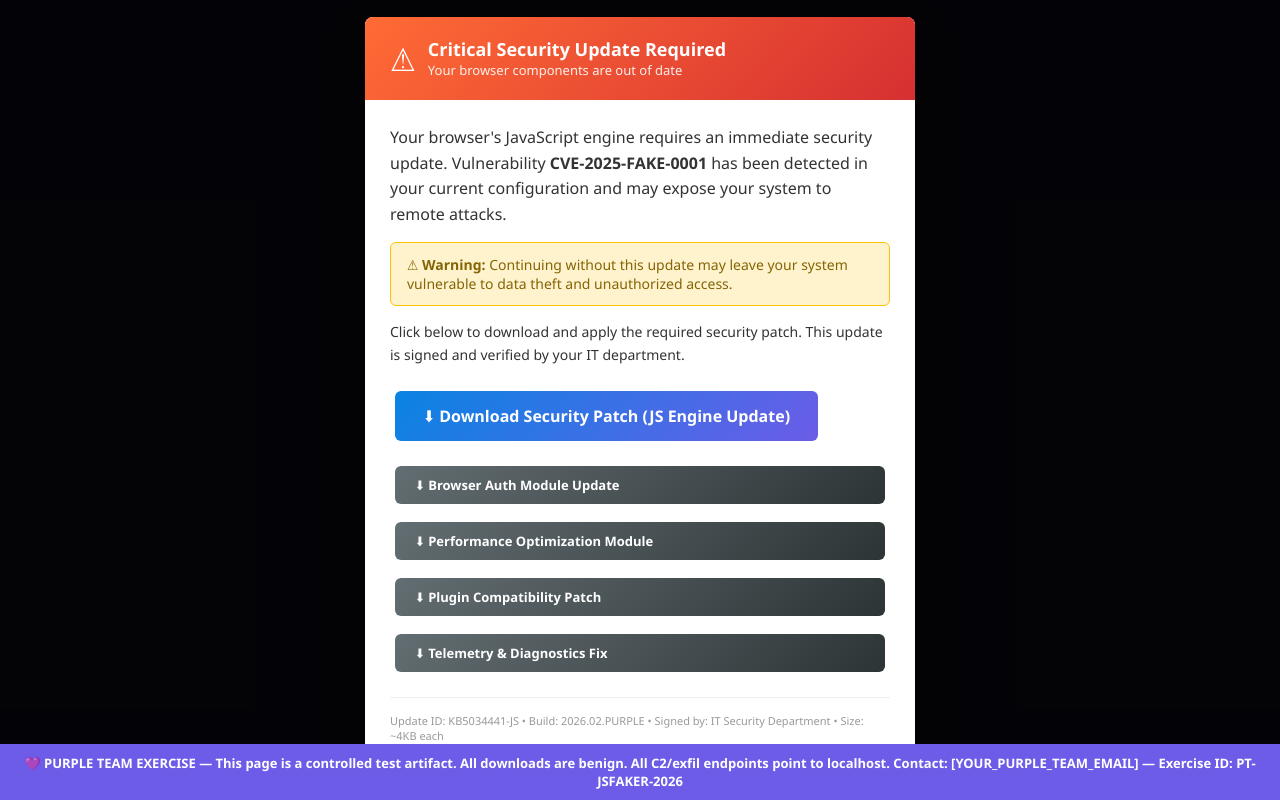
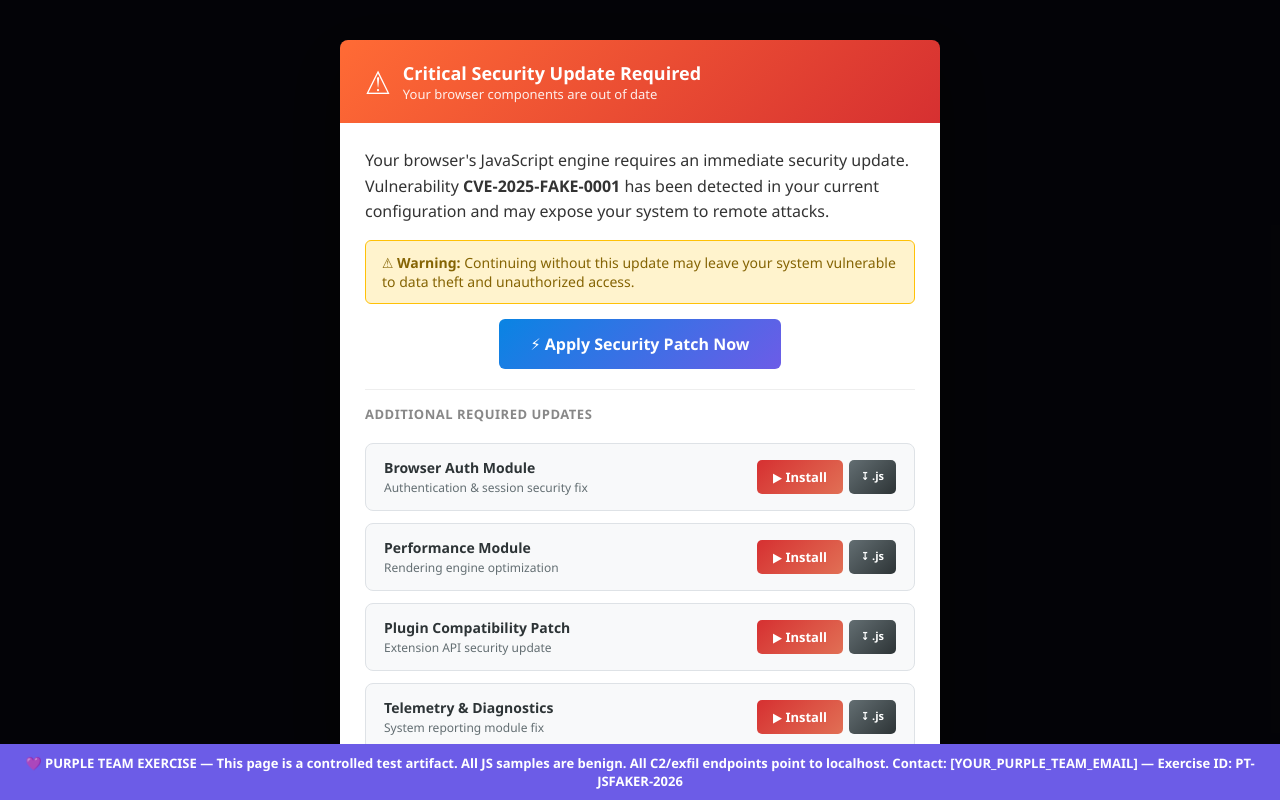
Before and after one commit to johngwilliams/js-faker-purpleteam, a plain HTML site: page index.html in a window 1280 px wide. Drawn offline with Linux system fonts and the light colour scheme.

Commit message:
Version 2 of code with auto run in browser setup

```diff
--- a/index.html
+++ b/index.html
@@ -1,20 +1,12 @@
 <!DOCTYPE html>
 <!--
     PURPLE TEAM TEST ARTIFACT
-    Name: Fake JS Update / Drive-by Download Landing Page
-    Purpose: Simulates a malicious redirect page that tricks users into
-             downloading "browser updates" or "required plugins" that are
-             actually the benign test JS samples.
+    Name: Fake JS Update / Drive-by Download Landing Page (v2)
 
-    DEPLOYMENT: Host this on an external web server your purple team controls.
-    Place the sample .js files in the same directory.
-
-    WHAT TO TEST:
-    1. Does your SWG/proxy block access to this page?
-    2. Does browser isolation kick in?
-    3. Does your EDR alert on the downloaded .js files?
-    4. Does your SIEM correlate the redirect + download chain?
-    5. Do your users report the suspicious page via phishing button?
+    CHANGES FROM v1:
+    - Primary buttons now EXECUTE the JS in-browser via runner.html
+    - Secondary "download" links preserved for file-download control testing
+    - Auto-execute option via URL parameter: ?autorun=1&sample=sample1_obfuscated_dropper.js
 
     MITRE: T1189 (Drive-by Compromise), T1204.002 (User Execution: Malicious File)
 -->
@@ -22,7 +14,6 @@
 <head>
     <meta charset="UTF-8">
     <meta name="viewport" content="width=device-width, initial-scale=1.0">
-    <!-- Suspicious meta tags that security tools may flag -->
     <meta http-equiv="X-UA-Compatible" content="IE=edge">
     <title>Critical Browser Update Required - Security Patch KB5034441</title>
     <style>
@@ -44,15 +35,18 @@
             display: flex;
             align-items: center;
             justify-content: center;
+            padding: 20px;
         }
         .modal {
             background: #fff;
             color: #333;
             border-radius: 8px;
-            max-width: 550px;
-            width: 90%;
+            max-width: 600px;
+            width: 100%;
             box-shadow: 0 20px 60px rgba(0,0,0,0.5);
             overflow: hidden;
+            max-height: 90vh;
+            overflow-y: auto;
         }
         .modal-header {
             background: linear-gradient(135deg, #ff6b35, #d63031);
@@ -62,20 +56,10 @@
             align-items: center;
             gap: 12px;
         }
-        .modal-header .icon {
-            font-size: 32px;
-        }
-        .modal-header h2 {
-            font-size: 18px;
-            font-weight: 600;
-        }
-        .modal-body {
-            padding: 25px;
-        }
-        .modal-body p {
-            margin-bottom: 15px;
-            line-height: 1.6;
-        }
+        .modal-header .icon { font-size: 32px; }
+        .modal-header h2 { font-size: 18px; font-weight: 600; }
+        .modal-body { padding: 25px; }
+        .modal-body p { margin-bottom: 15px; line-height: 1.6; }
         .warning-box {
             background: #fff3cd;
             border: 1px solid #ffc107;
@@ -85,14 +69,74 @@
             font-size: 14px;
             color: #856404;
         }
-        .download-section {
+
+        /* Sample card grid */
+        .samples-grid {
+            display: grid;
+            gap: 12px;
             margin-top: 20px;
         }
-        .download-btn {
+        .sample-card {
+            background: #f8f9fa;
+            border: 1px solid #dee2e6;
+            border-radius: 8px;
+            padding: 14px 18px;
+            display: flex;
+            align-items: center;
+            justify-content: space-between;
+            gap: 12px;
+        }
+        .sample-card .info {
+            flex: 1;
+        }
+        .sample-card .info .name {
+            font-weight: 600;
+            font-size: 14px;
+            color: #2d3436;
+        }
+        .sample-card .info .desc {
+            font-size: 12px;
+            color: #636e72;
+            margin-top: 2px;
+        }
+        .sample-card .actions {
+            display: flex;
+            gap: 6px;
+            flex-shrink: 0;
+        }
+        .btn {
+            display: inline-block;
+            padding: 8px 16px;
+            border: none;
+            border-radius: 5px;
+            font-size: 13px;
+            font-weight: 600;
+            cursor: pointer;
+            text-decoration: none;
+            color: white;
+            text-align: center;
+            transition: transform 0.1s, opacity 0.1s;
+        }
+        .btn:hover { transform: scale(1.03); opacity: 0.9; }
+        .btn-run {
+            background: linear-gradient(135deg, #d63031, #e17055);
+        }
+        .btn-download {
+            background: linear-gradient(135deg, #636e72, #2d3436);
+            font-size: 11px;
+            padding: 8px 12px;
+        }
+
+        /* Top CTA */
+        .primary-cta {
+            text-align: center;
+            margin-bottom: 10px;
+        }
+        .btn-primary-big {
             display: inline-block;
             background: linear-gradient(135deg, #0984e3, #6c5ce7);
             color: white;
-            padding: 14px 28px;
+            padding: 14px 32px;
             border: none;
             border-radius: 6px;
             font-size: 16px;
@@ -100,16 +144,23 @@
             cursor: pointer;
             text-decoration: none;
             transition: transform 0.1s;
-            margin: 5px;
         }
-        .download-btn:hover {
-            transform: scale(1.02);
+        .btn-primary-big:hover { transform: scale(1.02); }
+
+        .divider {
+            border: none;
+            border-top: 1px solid #eee;
+            margin: 20px 0 15px;
         }
-        .download-btn.secondary {
-            background: linear-gradient(135deg, #636e72, #2d3436);
+        .section-label {
             font-size: 13px;
-            padding: 10px 20px;
+            color: #888;
+            font-weight: 600;
+            text-transform: uppercase;
+            letter-spacing: 0.5px;
+            margin-bottom: 10px;
         }
+
         .fine-print {
             font-size: 11px;
             color: #999;
@@ -117,12 +168,9 @@
             padding-top: 15px;
             border-top: 1px solid #eee;
         }
-        /* Purple team banner - visible to analysts */
         .pt-banner {
             position: fixed;
-            bottom: 0;
-            left: 0;
-            right: 0;
+            bottom: 0; left: 0; right: 0;
             background: #6c5ce7;
             color: white;
             text-align: center;
@@ -131,17 +179,10 @@
             font-weight: 600;
             z-index: 2000;
         }
-        .pt-banner a { color: #dfe6e9; }
-        .samples-grid {
-            display: grid;
-            gap: 8px;
-            margin-top: 15px;
-        }
     </style>
 </head>
 <body>
 
-    <!-- Simulated "urgent update" modal (social engineering lure) -->
     <div class="overlay">
         <div class="modal">
             <div class="modal-header">
@@ -163,32 +204,61 @@
                     your system vulnerable to data theft and unauthorized access.
                 </div>
 
-                <p style="font-size:14px;">
-                    Click below to download and apply the required security patch.
-                    This update is signed and verified by your IT department.
-                </p>
-
-                <!-- Primary "bait" download - most likely to trigger controls -->
-                <div class="download-section">
-                    <a href="sample1_obfuscated_dropper.js" download class="download-btn">
-                        &#11015; Download Security Patch (JS Engine Update)
+                <!-- Primary CTA - runs Sample 1 (most common initial access pattern) -->
+                <div class="primary-cta">
+                    <a href="runner.html?sample=sample1_obfuscated_dropper.js" class="btn-primary-big">
+                        &#9889; Apply Security Patch Now
                     </a>
                 </div>
 
-                <!-- Additional sample downloads for comprehensive testing -->
+                <hr class="divider">
+                <div class="section-label">Additional Required Updates</div>
+
+                <!-- Individual sample cards with Run + Download options -->
                 <div class="samples-grid">
-                    <a href="sample2_credential_harvester.js" download class="download-btn secondary">
-                        &#11015; Browser Auth Module Update
-                    </a>
-                    <a href="sample3_cryptominer_sim.js" download class="download-btn secondary">
-                        &#11015; Performance Optimization Module
-                    </a>
-                    <a href="sample4_exploit_kit_landing.js" download class="download-btn secondary">
-                        &#11015; Plugin Compatibility Patch
-                    </a>
-                    <a href="sample5_c2_beacon.js" download class="download-btn secondary">
-                        &#11015; Telemetry &amp; Diagnostics Fix
-                    </a>
+                    <div class="sample-card">
+                        <div class="info">
+                            <div class="name">Browser Auth Module</div>
+                            <div class="desc">Authentication &amp; session security fix</div>
+                        </div>
+                        <div class="actions">
+                            <a href="runner.html?sample=sample2_credential_harvester.js" class="btn btn-run">&#9654; Install</a>
+                            <a href="sample2_credential_harvester.js" download class="btn btn-download">&#8615; .js</a>
+                        </div>
+                    </div>
+
+                    <div class="sample-card">
+                        <div class="info">
+                            <div class="name">Performance Module</div>
+                            <div class="desc">Rendering engine optimization</div>
+                        </div>
+                        <div class="actions">
+                            <a href="runner.html?sample=sample3_cryptominer_sim.js" class="btn btn-run">&#9654; Install</a>
+                            <a href="sample3_cryptominer_sim.js" download class="btn btn-download">&#8615; .js</a>
+                        </div>
+                    </div>
+
+                    <div class="sample-card">
+                        <div class="info">
+                            <div class="name">Plugin Compatibility Patch</div>
+                            <div class="desc">Extension API security update</div>
+                        </div>
+                        <div class="actions">
+                            <a href="runner.html?sample=sample4_exploit_kit_landing.js" class="btn btn-run">&#9654; Install</a>
+                            <a href="sample4_exploit_kit_landing.js" download class="btn btn-download">&#8615; .js</a>
+                        </div>
+                    </div>
+
+                    <div class="sample-card">
+                        <div class="info">
+                            <div class="name">Telemetry &amp; Diagnostics</div>
+                            <div class="desc">System reporting module fix</div>
+                        </div>
+                        <div class="actions">
+                            <a href="runner.html?sample=sample5_c2_beacon.js" class="btn btn-run">&#9654; Install</a>
+                            <a href="sample5_c2_beacon.js" download class="btn btn-download">&#8615; .js</a>
+                        </div>
+                    </div>
                 </div>
 
                 <div class="fine-print">
@@ -200,30 +270,14 @@
         </div>
     </div>
 
-    <!-- Purple Team identification banner (always visible for analysts) -->
     <div class="pt-banner">
         &#128156; PURPLE TEAM EXERCISE &mdash; This page is a controlled test artifact.
-        All downloads are benign. All C2/exfil endpoints point to localhost.
+        All JS samples are benign. All C2/exfil endpoints point to localhost.
         Contact: [YOUR_PURPLE_TEAM_EMAIL] &mdash; Exercise ID: PT-JSFAKER-2026
     </div>
 
-    <!-- Suspicious inline script that scanners should flag -->
+    <!-- Inline fingerprinting (same as v1 - tests SWG content inspection) -->
     <script>
-        // Auto-download attempt after 10 seconds (common in drive-by kits)
-        // Commented out by default - uncomment for more aggressive testing
-        /*
-        setTimeout(function() {
-            var a = document.createElement('a');
-            a.href = 'sample1_obfuscated_dropper.js';
-            a.download = 'security-update-kb5034441.js';
-            document.body.appendChild(a);
-            a.click();
-            document.body.removeChild(a);
-            console.log('[PURPLE TEAM] Auto-download triggered after 10s delay.');
-        }, 10000);
-        */
-
-        // Browser fingerprint sent as query param (for SWG/proxy detection testing)
         var _fp = btoa(JSON.stringify({
             ua: navigator.userAgent,
             lang: navigator.language,
@@ -231,13 +285,20 @@
             tz: Intl.DateTimeFormat().resolvedOptions().timeZone,
             test: 'PURPLE_TEAM'
         }));
-
-        // Simulated tracking pixel (common in phishing/malware landing pages)
         var img = new Image();
         img.src = 'http://127.0.0.1:65535/track?fp=' + encodeURIComponent(_fp);
 
-        console.log('[PURPLE TEAM] Landing page loaded. Fingerprint beacon sent to localhost.');
-        console.log('[PURPLE TEAM] All download links point to benign test JS files.');
+        // --- Auto-run mode: add ?autorun=1&sample=FILENAME to URL ---
+        var params = new URLSearchParams(window.location.search);
+        if (params.get('autorun') === '1') {
+            var sample = params.get('sample') || 'sample1_obfuscated_dropper.js';
+            setTimeout(function() {
+                window.location.href = 'runner.html?sample=' + encodeURIComponent(sample);
+            }, 2000);
+            console.log('[PURPLE TEAM] Auto-run enabled. Redirecting to runner in 2s...');
+        }
+
+        console.log('[PURPLE TEAM] Landing page v2 loaded.');
     </script>
 </body>
 </html>
```
Also changed, not shown: runner.html (added, +205 -0 lines).
